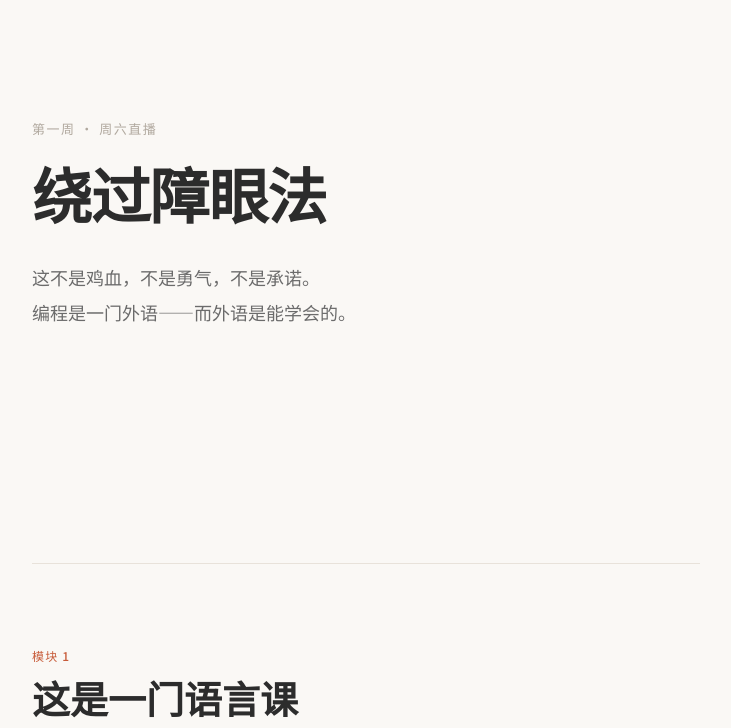
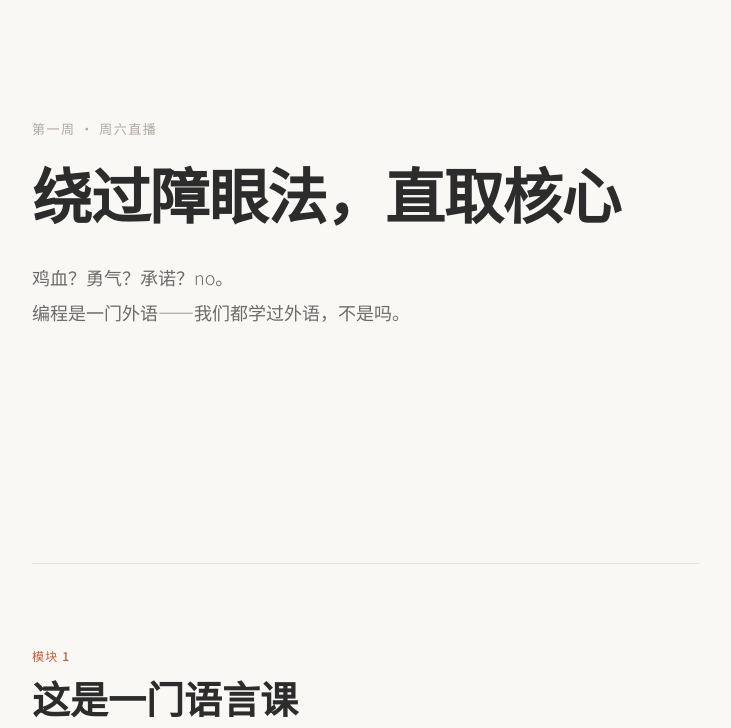
Before and after one commit to lilibetti/Eve_AI, a plain HTML site: page saturday-live/index.html in a window 1280 px wide. Shown: the part 97-825 px from the top of the page, without its empty margins (274-1005 px from the left). Drawn offline with Linux system fonts and the light colour scheme.

Commit message:
Update index.html

```diff
--- a/saturday-live/index.html
+++ b/saturday-live/index.html
@@ -296,8 +296,8 @@
   <!-- ════════════════════ TITLE ════════════════════ -->
   <div class="title-slide slide">
     <div class="title-meta">第一周 · 周六直播</div>
-    <h1 class="title-main">绕过障眼法</h1>
-    <p class="title-sub">这不是鸡血，不是勇气，不是承诺。<br>编程是一门外语——而外语是能学会的。</p>
+    <h1 class="title-main">绕过障眼法，直取核心</h1>
+    <p class="title-sub">鸡血？勇气？承诺？no。<br>编程是一门外语——我们都学过外语，不是吗。</p>
   </div>
 
   <hr class="slide-break">
```
